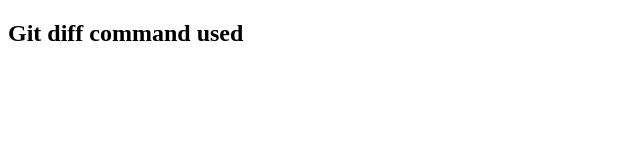
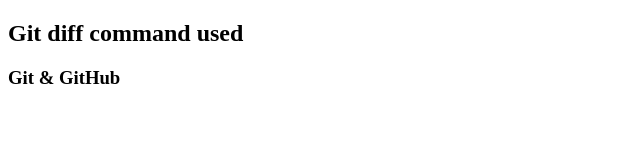
Before and after one commit to Sindbad-Ali/Git-Diff, a plain HTML site: page index.html in a window 1280 px wide. Shown: the whole page, without its empty margins (0-640 px from the left). Drawn offline with Linux system fonts and the light colour scheme.

Commit message:
Second changes

```diff
--- a/index.html
+++ b/index.html
@@ -7,5 +7,6 @@
 </head>
 <body>
     <h2>Git diff command used</h2>
+    <h3>Git & GitHub</h3>
 </body>
 </html>
```
